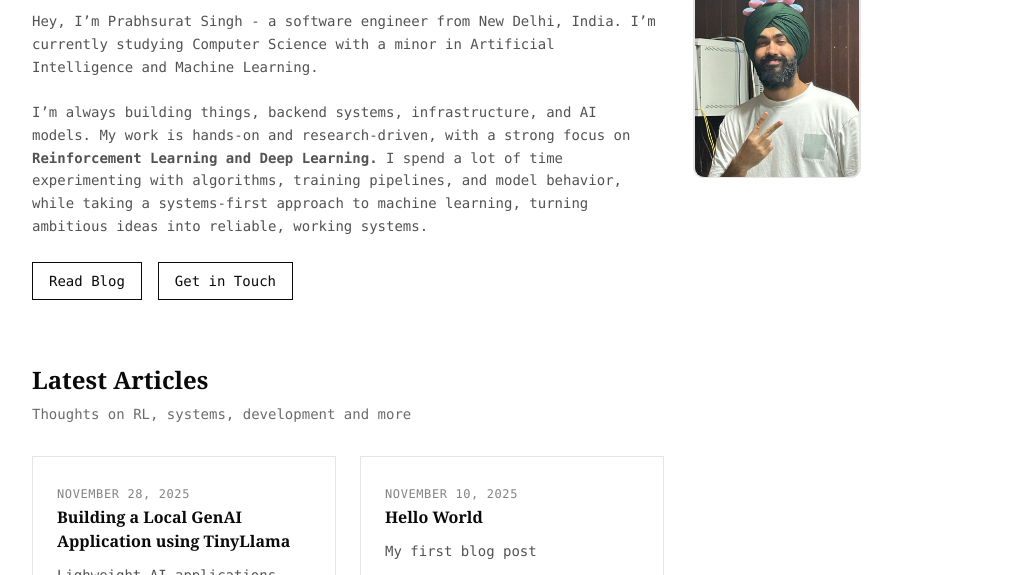
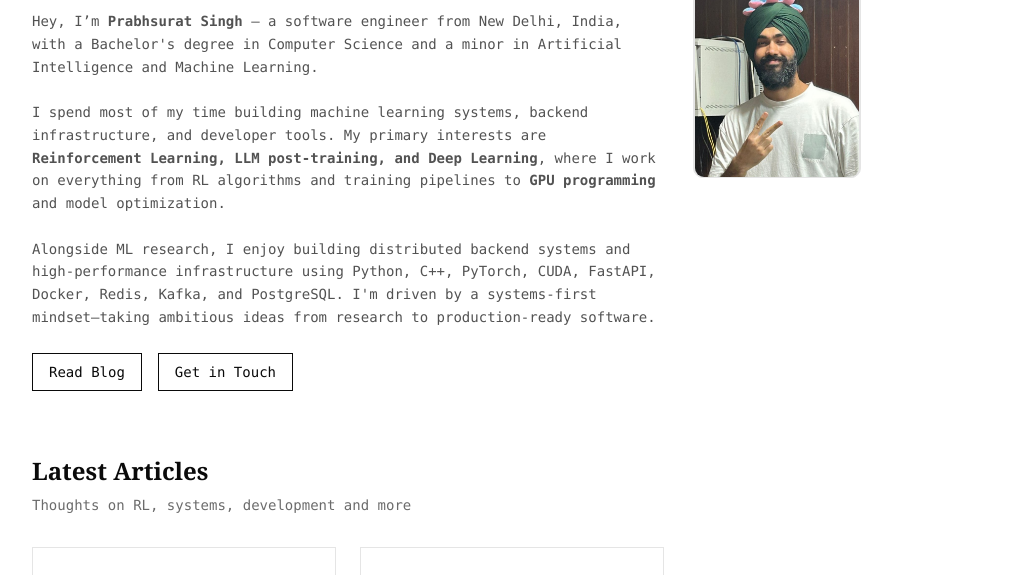
Before and after one commit to prabhsuratsingh/prabhsuratsingh.github.io, an Astro site: page / in a window 1280 px wide. Shown: the part 175-750 px from the top of the page, without its empty margins (128-1148 px from the left). Built offline with nearby package versions, Linux system fonts and the light colour scheme; Astro itself is replaced by a stand-in of ours.

Commit message:
update intro

```diff
--- a/src/pages/index.astro
+++ b/src/pages/index.astro
@@ -1,13 +1,12 @@
 ---
 import Layout from "../layouts/Layout.astro";
-import { getCollection } from 'astro:content';
-import projects from '../data/projects.json';
+import { getCollection } from "astro:content";
+import projects from "../data/projects.json";
 
-const allBlogPosts = await getCollection('blog');
+const allBlogPosts = await getCollection("blog");
 const latestBlogs = allBlogPosts
-  .sort((a: any, b: any) => b.data.date.getTime() - a.data.date.getTime())
-  .slice(0, 3);
-
+	.sort((a: any, b: any) => b.data.date.getTime() - a.data.date.getTime())
+	.slice(0, 3);
 ---
 
 <Layout>
@@ -20,12 +19,26 @@ const latestBlogs = allBlogPosts
 					</h1>
 
 					<p class="text-sm opacity-70 mb-6 leading-relaxed">
-						Hey, I’m Prabhsurat Singh - a software engineer from New Delhi, India. I’m currently studying Computer Science with a minor in Artificial Intelligence and Machine Learning.
-						<br/>
-						<br/>
-						I’m always building things, backend systems, infrastructure, and AI models. My work is hands-on and research-driven,
-						with a strong focus on <strong>Reinforcement Learning and Deep Learning.</strong> I spend a lot of time experimenting with algorithms,
-						training pipelines, and model behavior, while taking a systems-first approach to machine learning, turning ambitious ideas into reliable, working systems.
+						Hey, I’m <strong>Prabhsurat Singh</strong> — a software engineer
+						from New Delhi, India, with a Bachelor's degree in Computer Science
+						and a minor in Artificial Intelligence and Machine Learning.
+						<br />
+						<br />
+						I spend most of my time building machine learning systems,
+						backend infrastructure, and developer tools. My primary interests
+						are <strong
+							>Reinforcement Learning, LLM post-training, and Deep
+							Learning</strong
+						>, where I work on everything from RL algorithms and
+						training pipelines to <strong>GPU programming</strong> and model
+						optimization.
+						<br />
+						<br />
+						Alongside ML research, I enjoy building distributed backend
+						systems and high-performance infrastructure using Python,
+						C++, PyTorch, CUDA, FastAPI, Docker, Redis, Kafka, and PostgreSQL.
+						I'm driven by a systems-first mindset—taking ambitious ideas
+						from research to production-ready software.
 					</p>
 
 					<div class="flex gap-4">
@@ -61,7 +74,9 @@ const latestBlogs = allBlogPosts
 
 		<section class="mb-16">
 			<div class="mb-8">
-				<h2 class="text-2xl font-serif font-bold mb-2">Latest Articles</h2>
+				<h2 class="text-2xl font-serif font-bold mb-2">
+					Latest Articles
+				</h2>
 				<p class="text-sm opacity-60">
 					Thoughts on RL, systems, development and more
 				</p>
@@ -75,16 +90,18 @@ const latestBlogs = allBlogPosts
 							class="group border border-border p-6 hover:bg-muted-foreground/10 transition-colors"
 						>
 							<time class="text-xs opacity-50 mb-2 uppercase tracking-wider">
-                {blog.data.date.toLocaleDateString('en-US', {
-                  year: 'numeric',
-                  month: 'long',
-                  day: 'numeric'
-                })}
-              </time>
+								{blog.data.date.toLocaleDateString("en-US", {
+									year: "numeric",
+									month: "long",
+									day: "numeric",
+								})}
+							</time>
 							<h3 class="font-serif font-bold mb-3 group-hover:underline">
 								{blog.data.title}
 							</h3>
-							<p class="text-sm opacity-70 line-clamp-2">{blog.data.description}</p>
+							<p class="text-sm opacity-70 line-clamp-2">
+								{blog.data.description}
+							</p>
 						</a>
 					))
 				}
@@ -103,7 +120,9 @@ const latestBlogs = allBlogPosts
 		<!-- Featured Projects -->
 		<section>
 			<div class="mb-8">
-				<h2 class="text-2xl font-serif font-bold mb-2">Featured Projects</h2>
+				<h2 class="text-2xl font-serif font-bold mb-2">
+					Featured Projects
+				</h2>
 				<p class="text-sm opacity-60">A selection of my recent work</p>
 			</div>
 
@@ -111,8 +130,12 @@ const latestBlogs = allBlogPosts
 				{
 					projects.slice(0, 2).map((project) => (
 						<div class="border border-border p-6 hover:bg-muted-foreground/10 transition-colors">
-							<h3 class="font-serif font-bold mb-2">{project.name}</h3>
-							<p class="text-sm opacity-70 mb-4">{project.description}</p>
+							<h3 class="font-serif font-bold mb-2">
+								{project.name}
+							</h3>
+							<p class="text-sm opacity-70 mb-4">
+								{project.description}
+							</p>
 
 							<div class="flex flex-wrap gap-2 mb-4">
 								{project.languages.nodes.map((language) => (
```
